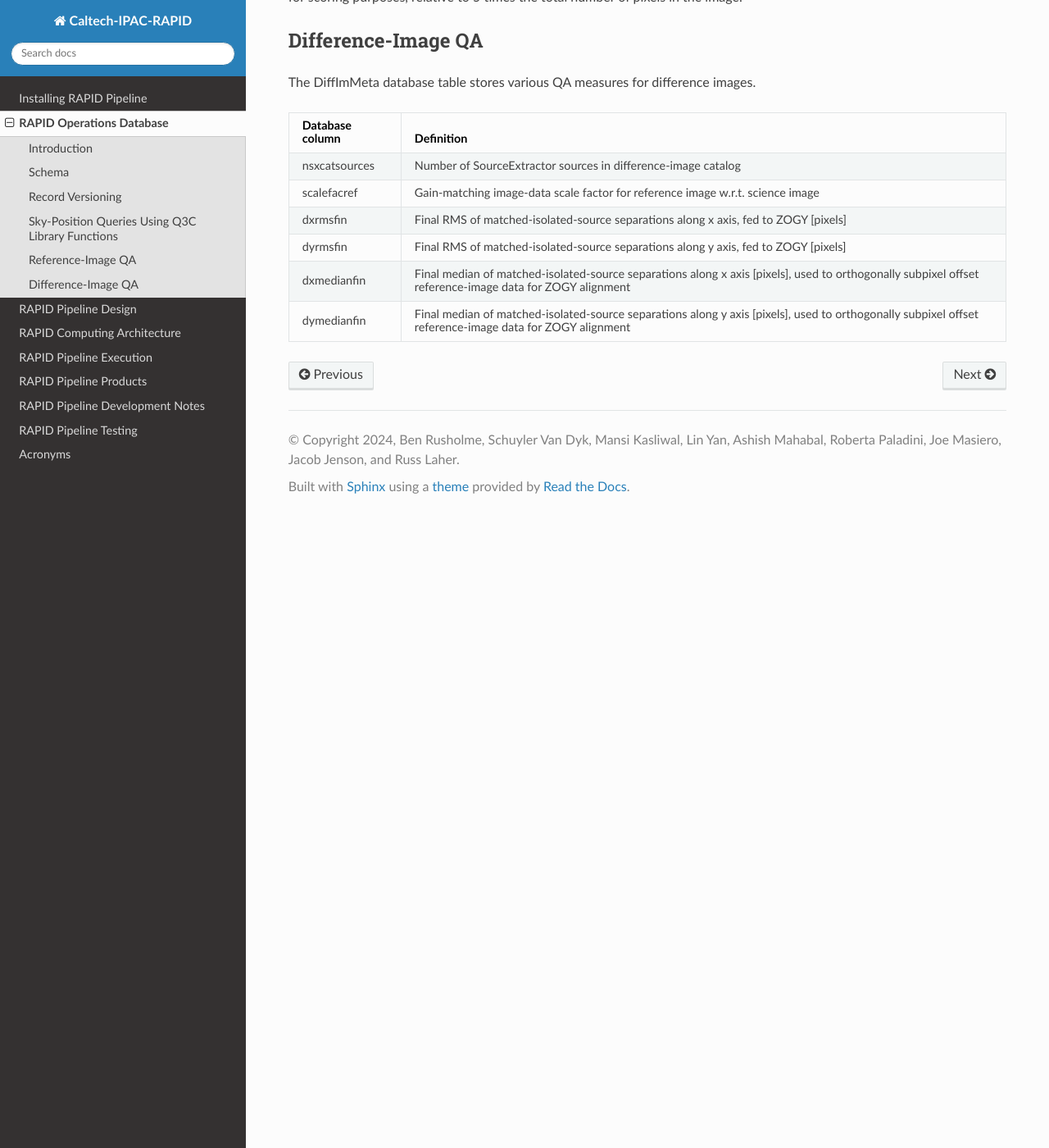
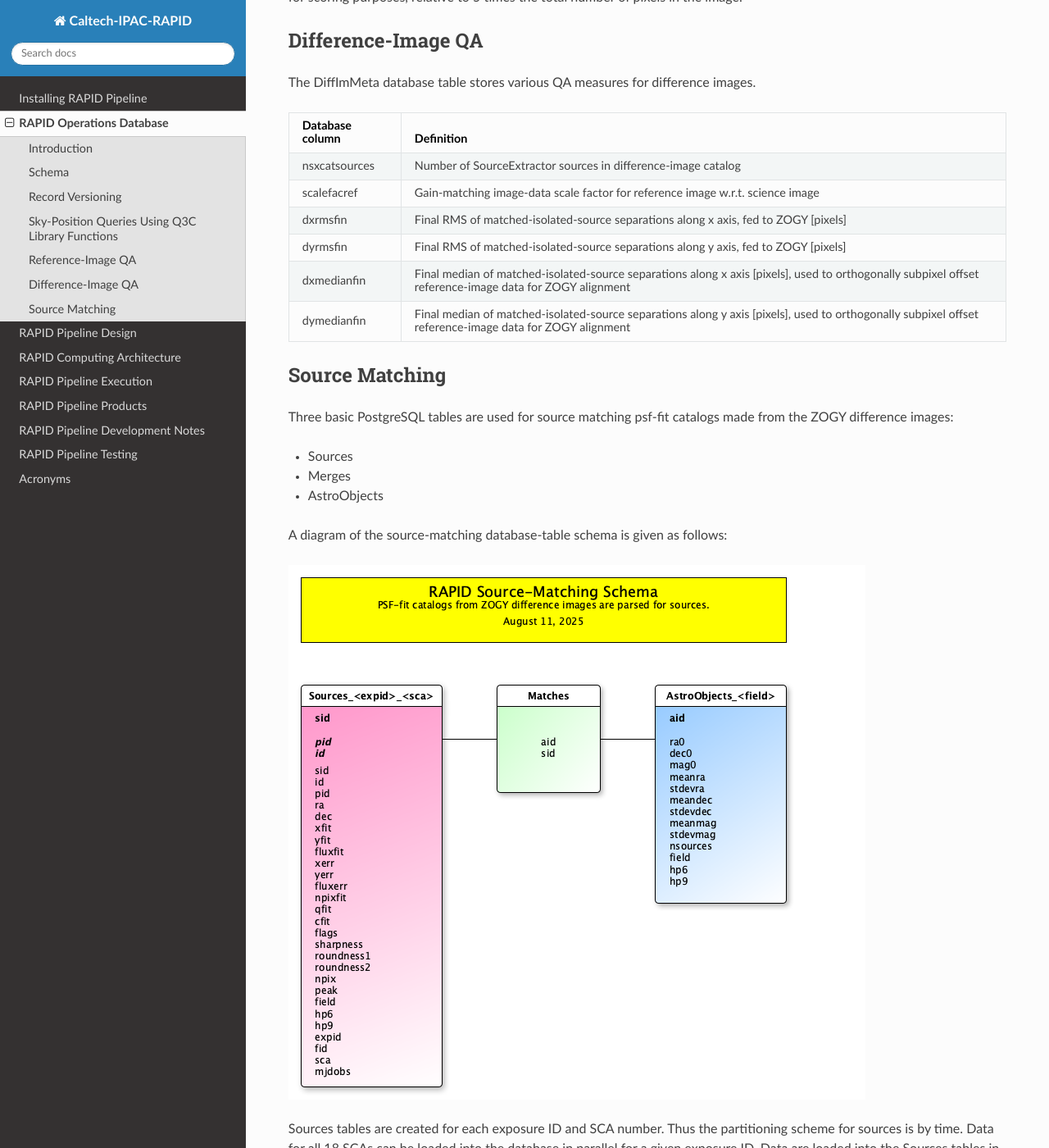
Before and after one commit to Caltech-IPAC/rapid, a Sphinx documentation site: the page built from docs/source/db/db.rst, in a window 1280 px wide and 1400 px high, scrolled down 3893 px. Shown: the whole window at 82% size. Built offline with Sphinx 7.4.7 and the Read the Docs theme 3.1.0, drawn with Linux system fonts in a browser that asks for light colours; formulas are drawn with MathJax 3; some of the changed text lies outside the part shown.

Commit message:
Added section on source matching.

```diff
--- a/docs/source/db/db.rst
+++ b/docs/source/db/db.rst
@@ -177,3 +177,37 @@ The DiffImMeta database table stores various QA measures for difference images.
 | dymedianfin        | Final median of matched-isolated-source separations along y axis [pixels],                |
 |                    | used to orthogonally subpixel offset reference-image data for ZOGY alignment              |
 +--------------------+-------------------------------------------------------------------------------------------+
+
+
+
+Source Matching
+************************************
+
+Three basic PostgreSQL tables are used for source matching psf-fit catalogs
+made from the ZOGY difference images:
+
+* Sources
+* Merges
+* AstroObjects
+
+A diagram of the source-matching database-table schema is given as follows:
+
+.. image:: source_matching.png
+
+Sources tables are created for each exposure ID and SCA number.
+Thus the partitioning scheme for sources is by time.
+Data for all 18 SCAs can be loaded into the database in parallel for a given exposure ID.
+Data are loaded into the Sources tables in observation-date-time order
+(although this is not strictly required).
+
+AstroObjects tables are created for each Roman-tessellation sky tile.
+Merges tables are also created for each Roman-tessellation sky tile.
+Thus the partitioning scheme for astronomical objects and associated cross-matching with
+sources (merges) is by sky position.
+
+Sources and AstroObjects tables are cross matched for the appropriate partitions,
+in observation-date-time order, using the join function from the Q3C PostgreSQL-extension,
+and records in the associated Merges tables are populated.
+
+.. note::
+   Sources that are NOT matched become new records in the AstroObjects tables.
```
